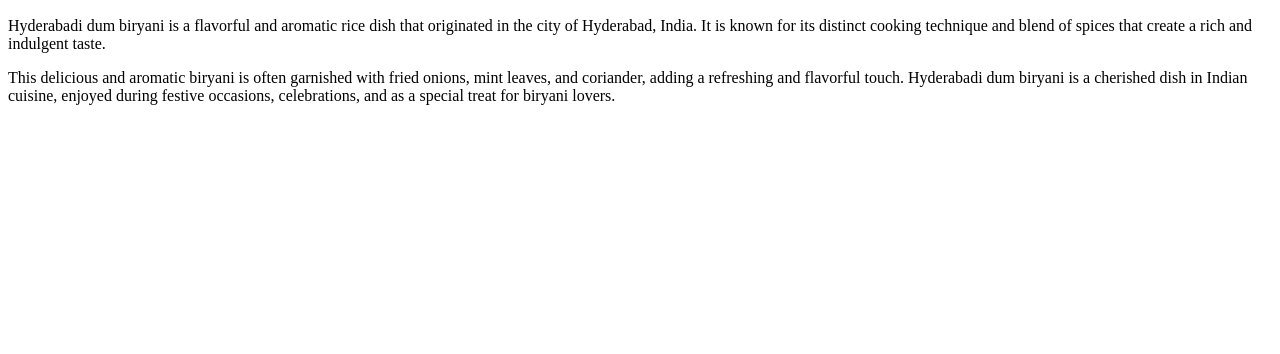
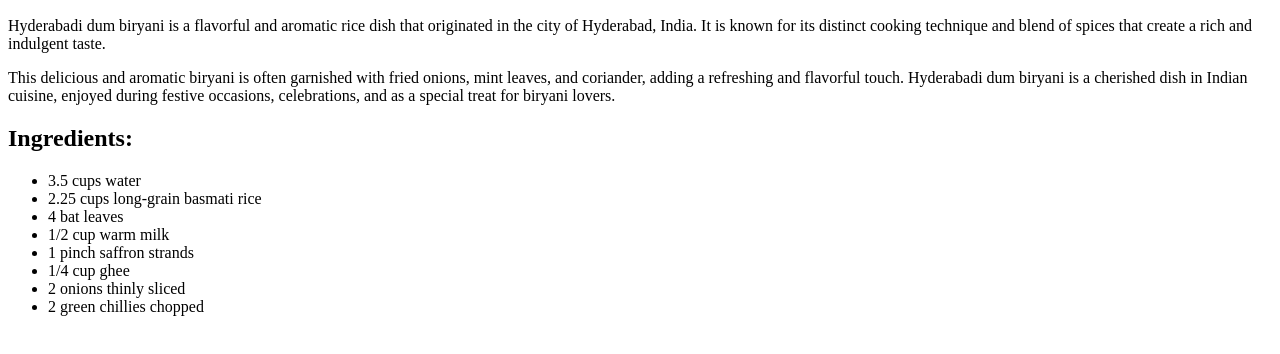
Before and after one commit to shap2001/odin-recipes, a plain HTML site: page recipes/hydrabaddumbiryani.html in a window 1280 px wide. Shown: the part 434-788 px from the top of the page. Drawn offline with Linux system fonts and the light colour scheme.

Commit message:
[ftr-6] Add the ingredients to recipes
Added the ingredients part to hydrabaddumbiryani.html and gulabjamun.html
through unordered lists

```diff
--- a/recipes/hydrabaddumbiryani.html
+++ b/recipes/hydrabaddumbiryani.html
@@ -15,6 +15,19 @@
     <p>
         This delicious and aromatic biryani is often garnished with fried onions, mint leaves, and coriander, adding a refreshing and flavorful touch. Hyderabadi dum biryani is a cherished dish in Indian cuisine, enjoyed during festive occasions, celebrations, and as a special treat for biryani lovers.
     </p>
+    <p><h2>Ingredients:</h2></p>
+    <p>
+        <ul>
+            <li>3.5 cups water</li>
+            <li>2.25 cups long-grain basmati rice</li>
+            <li>4 bat leaves</li>
+            <li>1/2 cup warm milk</li>
+            <li>1 pinch saffron strands</li>
+            <li>1/4 cup ghee</li>
+            <li>2 onions thinly sliced</li>
+            <li>2 green chillies chopped</li>
+        </ul>
+    </p>
 
 </body>
 </html>
```
Also changed, not shown: recipes/gulabjamun.html (+13 -0 lines).
